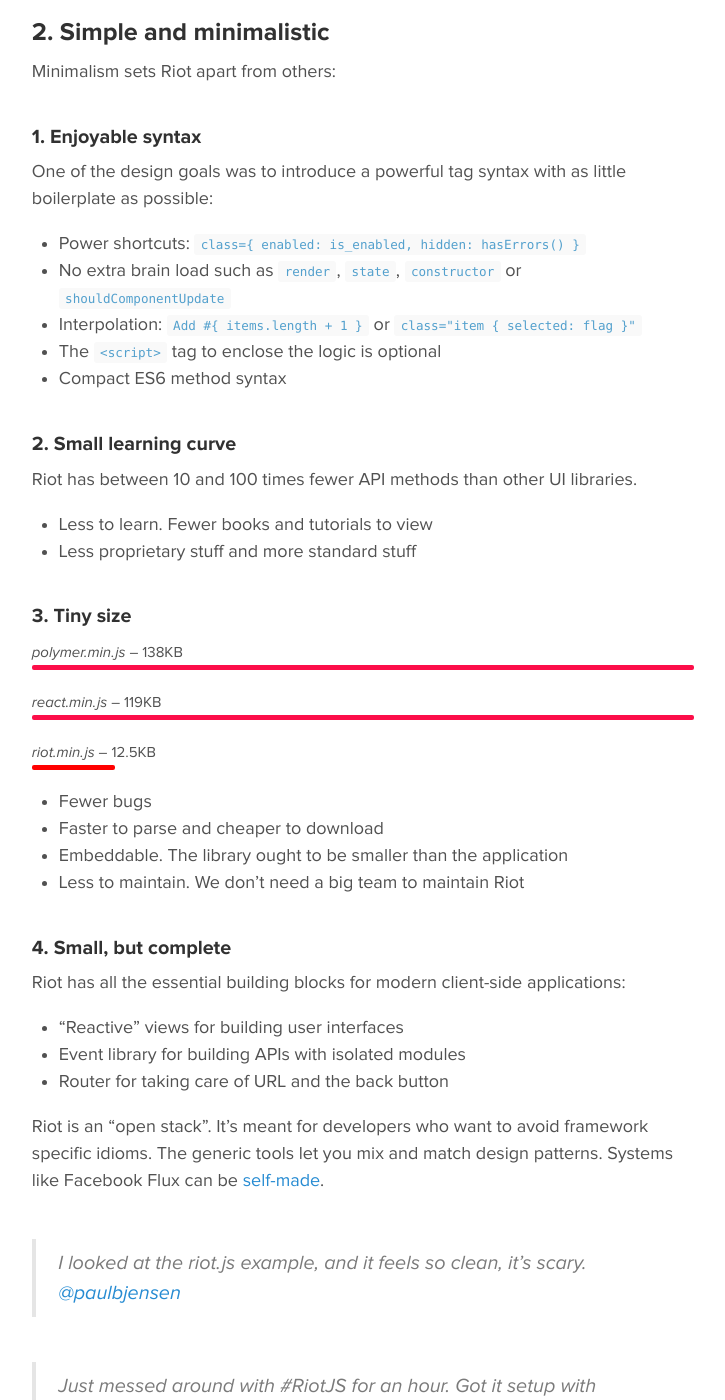
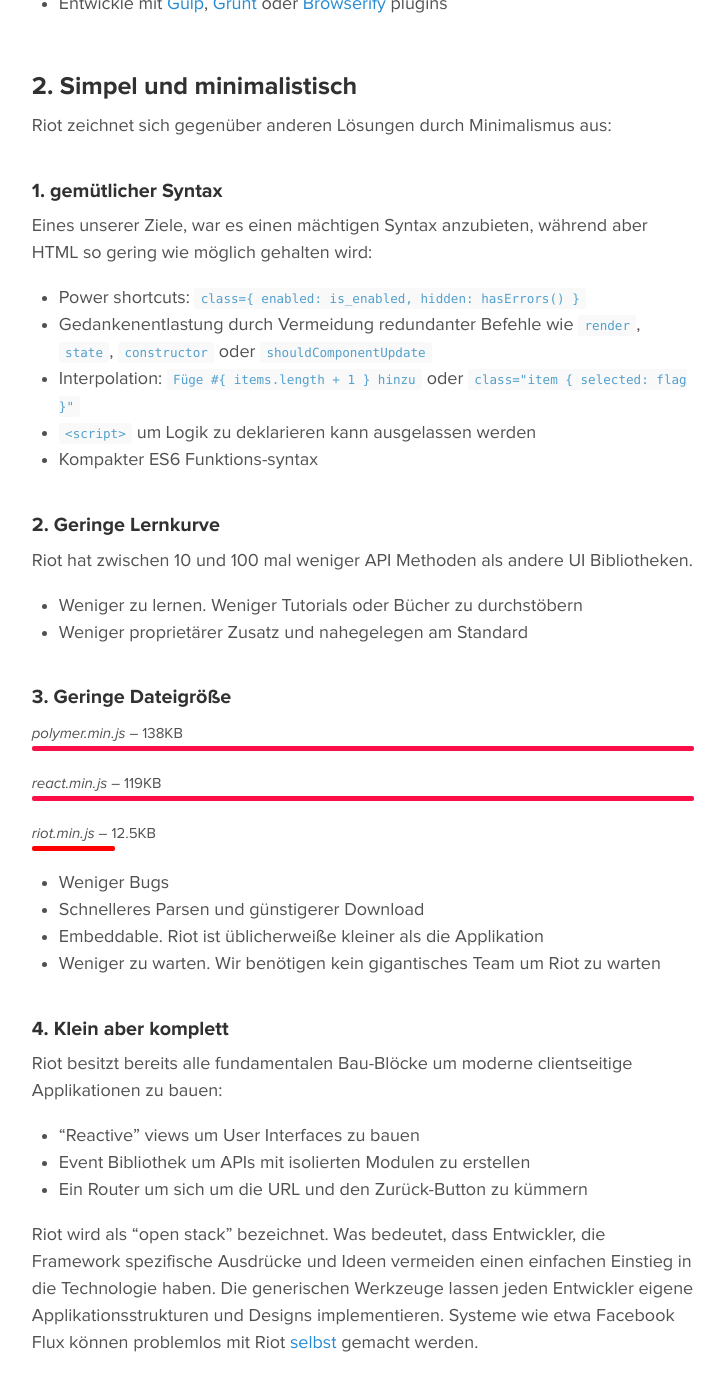
Before and after one commit to riot/riot.github.io, a Jekyll site: the page built from de/index.md, in a window 1280 px wide and 1400 px high, scrolled down 3149 px. Shown: the whole window, without its empty margins (277-1002 px from the left). Built offline with Jekyll 4.4.1, drawn with Linux system fonts in a browser that asks for light colours; Markdown is read by kramdown in place of the engine named in the settings; some of the changed text lies outside the part shown.

Commit message:
index done

```diff
--- a/de/index.md
+++ b/de/index.md
@@ -95,52 +95,52 @@
 
 
 ### Virtuelles DOM
-- Absolutely the smallest possible amount of DOM updates and reflows
-- One way data flow: updates and unmounts are propagated downwards from parent to children
-- Expressions are pre-compiled and cached for high performance
-- Lifecycle events for more control
-- Server-side rendering of custom tags for universal (isomorphic) applications
+- Minimalst möglichste DOM Updates und Reflows
+- Logischer Datenfluss: Updates und Unmount werden von Elterntags hinab zu Kindertags der Reihe nach ausgeführt
+- Expressions werden vorkompiliert und gecached um beste Performance zu erzielen
+- Lifecycle events für mehr Kontrolle über die Applikation
+- Eigene Tags könen serverseitig gerendet werden um diese universell zu verwenden
 
 
-### Close to standards
-- No proprietary event system
-- The rendered DOM can be freely manipulated with other tools
-- No extra HTML root elements or `data-` attributes
-- Plays well with jQuery
+### Nahe dem Standard
+- Kein proprietäres Event-System
+- Das gerenderte DOM kann mit anderen Tools frei manipuliert werden
+- Keine zusätzlichen HTML root Elemente oder `data-` Attribute
+- Funktioniert problemlos zussammen mit jQuery
 
 
-### Tooling friendly
-- Create tags with ES6, Typescript, CoffeeScript, Jade, LiveScript or [any pre-processor](/guide/compiler/#pre-processors) you want
-- Integrate with NPM, CommonJS, AMD, Bower or Component
-- Develop with [Gulp](https://github.com/e-jigsaw/gulp-riot), [Grunt](https://github.com/ariesjia/grunt-riot) or [Browserify](https://github.com/jhthorsen/riotify) plugins
+### Nutze deine lieblingstools
+- Erstelle Tags mit ES6, Typescript, CoffeeScript, Jade, LiveScript oder jedem anderen [beliebigen pre-processor](/guide/compiler/#pre-processors)
+- Integriere Riot mit NPM, CommonJS, AMD, Bower oder Component
+- Entwickle mit [Gulp](https://github.com/e-jigsaw/gulp-riot), [Grunt](https://github.com/ariesjia/grunt-riot) oder [Browserify](https://github.com/jhthorsen/riotify) plugins
 
 
 
-## 2. Simple and minimalistic
+## 2. Simpel und minimalistisch
 
-Minimalism sets Riot apart from others:
+Riot zeichnet sich gegenüber anderen Lösungen durch Minimalismus aus:
 
 
-### 1. Enjoyable syntax
+### 1. gemütlicher Syntax
 
-One of the design goals was to introduce a powerful tag syntax with as little boilerplate as possible:
+Eines unserer Ziele, war es einen mächtigen Syntax anzubieten, während aber HTML so gering wie möglich gehalten wird:
 
 - Power shortcuts: `class={ enabled: is_enabled, hidden: hasErrors() }`
-- No extra brain load such as `render`, `state`, `constructor` or `shouldComponentUpdate`
-- Interpolation: `Add #{ items.length + 1 }` or `class="item { selected: flag }"`
-- The `<script>` tag to enclose the logic is optional
-- Compact ES6 method syntax
+- Gedankenentlastung durch Vermeidung redundanter Befehle wie `render`, `state`, `constructor` oder `shouldComponentUpdate`
+- Interpolation: `Füge #{ items.length + 1 } hinzu` oder `class="item { selected: flag }"`
+- `<script>` um Logik zu deklarieren kann ausgelassen werden
+- Kompakter ES6 Funktions-syntax
 
 
-### 2. Small learning curve
+### 2. Geringe Lernkurve
 
-Riot has between 10 and 100 times fewer API methods than other UI libraries.
+Riot hat zwischen 10 und 100 mal weniger API Methoden als andere UI Bibliotheken.
 
-- Less to learn. Fewer books and tutorials to view
-- Less proprietary stuff and more standard stuff
+- Weniger zu lernen. Weniger Tutorials oder Bücher zu durchstöbern
+- Weniger proprietärer Zusatz und nahegelegen am Standard
 
 
-### 3. Tiny size
+### 3. Geringe Dateigröße
 
 <small><em>polymer.min.js</em> – 138KB</small>
 <span class="bar red"></span>
@@ -151,22 +151,22 @@
 <small><em>riot.min.js</em> – {{ site.size_min }}KB</small>
 <span class="bar blue" style="width: {{ site.size_min / 121 * 100 }}%"></span>
 
-- Fewer bugs
-- Faster to parse and cheaper to download
-- Embeddable. The library ought to be smaller than the application
-- Less to maintain. We don't need a big team to maintain Riot
+- Weniger Bugs
+- Schnelleres Parsen und günstigerer Download
+- Embeddable. Riot ist üblicherweiße kleiner als die Applikation
+- Weniger zu warten. Wir benötigen kein gigantisches Team um Riot zu warten
 
 
 
-### 4. Small, but complete
+### 4. Klein aber komplett
 
-Riot has all the essential building blocks for modern client-side applications:
+Riot besitzt bereits alle fundamentalen Bau-Blöcke um moderne clientseitige Applikationen zu bauen:
 
-- "Reactive" views for building user interfaces
-- Event library for building APIs with isolated modules
-- Router for taking care of URL and the back button
+- "Reactive" views um User Interfaces zu bauen
+- Event Bibliothek um APIs mit isolierten Modulen zu erstellen
+- Ein Router um sich um die URL und den Zurück-Button zu kümmern
 
-Riot is an "open stack". It's meant for developers who want to avoid framework specific idioms. The generic tools let you mix and match design patterns. Systems like Facebook Flux can be [self-made](https://github.com/jimsparkman/RiotControl).
+Riot wird als "open stack" bezeichnet. Was bedeutet, dass Entwickler, die Framework spezifische Ausdrücke und Ideen vermeiden einen einfachen Einstieg in die Technologie haben. Die generischen Werkzeuge lassen jeden Entwickler eigene Applikationsstrukturen und Designs implementieren. Systeme wie etwa Facebook Flux können problemlos mit Riot [selbst](https://github.com/jimsparkman/RiotControl) gemacht werden.
 
 
 > I looked at the riot.js example, and it feels so clean, it's scary. [@paulbjensen](https://twitter.com/paulbjensen/status/558378720403419137)
@@ -183,17 +183,17 @@
 > Played with riot.js and like it so much more than React. Minimalistic, fast and a comprehensible API. [@juriansluiman](https://twitter.com/juriansluiman/status/560399379035865088)
 
 
-## Conclusion
+## Fazit
 
-Riot is Web Components for everyone. Think React + Polymer but without the bloat. It's intuitive to use and it weighs almost nothing. And it works today. No reinventing the wheel, but rather taking the good parts of what's there and making the simplest tool possible.
+Riot bietet Webkomponenten für alle. Denke etwa an React + Polymer aber weniger aufgeblasen. Es bildet eine intuitive Bibliothek und wiegt praktisch fast nichts. Kein Rad muss neu erfunden werden. Aber wir bevorzugen die guten Dinge von dem was bereits existiert um das wohl  einfachste Tool zu schaffen.
 
-We should focus on reusable components instead of templates. According to the developers of React:
+Wir sollten uns auf wiederverwendbare Komponenten konzentrieren als auf Templates. So nach den Entwicklern von React:
 
 > "Templates separate technologies, not concerns."
 
-By having related layout and logic together under the same component the overall system becomes cleaner. We respect React for this important insight.
+Wenn Layout und relevante Logik beieinander im selben Modul sitzen, wird das Gesamtsystem viel einfacher handzuhaben. Wir achten React für diesen wichtigen Einblick über den Tellerrand hinaus.
 
 
-## The initial blog entry
+## Ursprünglicher Blog Eintrach
 
-[From React to Riot 2.0](https://muut.com/blog/technology/riot-2.0/) (Englisch)
+[Von React zu Riot 2.0](https://muut.com/blog/technology/riot-2.0/) (Englisch)
```
